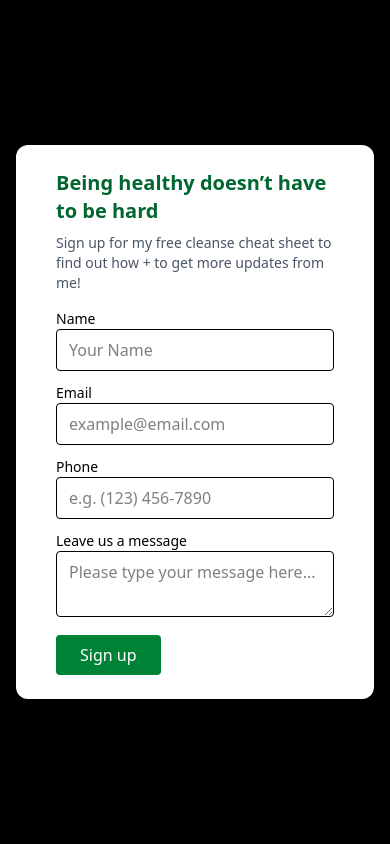
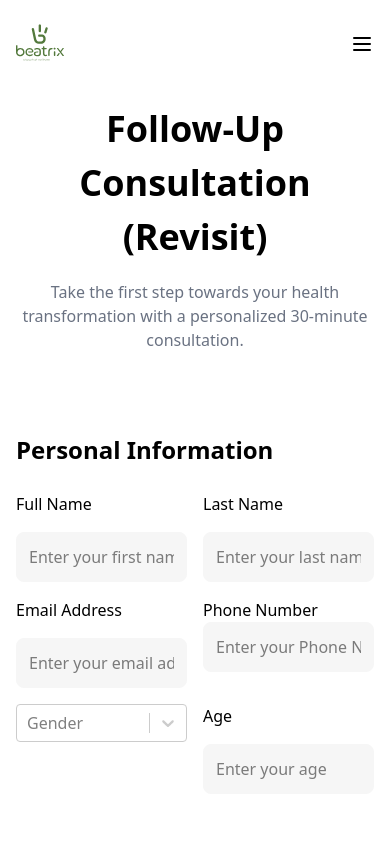
Before and after one commit to AfubeAngel/Beatrix-website, a Next.js app: page /followup in a window 390 px wide. Shown: the top 844 px of the page. Built offline with nearby package versions, Linux system fonts and the light colour scheme.

Commit message:
update consultaion pages

```diff
--- a/pages/_app.tsx
+++ b/pages/_app.tsx
@@ -1,13 +1,11 @@
 import "@/styles/globals.css";
 import type { AppProps } from "next/app";
 import Footer from "./components/Footer";
-import SignupPopup from "./components/SignupModal";
 
 export default function App({ Component, pageProps }: AppProps) {
   return (
     <>
       <div className="relative">
-        <SignupPopup />
         <Component {...pageProps} />
         <Footer />
       </div>
--- a/pages/consultation.tsx
+++ b/pages/consultation.tsx
@@ -8,7 +8,7 @@ export default function Consultation() {
   return (
     <>
       <Navbar />
-      <section className=" mt-8 lg:mt-[85px] max-w-7xl mx-auto px-4 lg:px-[120px]">
+      <section className=" mt-8 lg:mt-[85px] max-w-7xl mx-auto px-4 lg:px-[50px]">
         <div className="flex flex-col items-center gap-4">
         <h2 className="text-[36px] lg:text-[64px] font-semibold text-center leading-18 max-w-3xl">
           Schedule Consultation and Health Coaching
--- a/pages/firstconsultation.tsx
+++ b/pages/firstconsultation.tsx
@@ -50,8 +50,8 @@ export default function Consultation() {
   return (
     <>
       <Navbar />
-      <div className="min-h-screen flex justify-center max-w-7xl mx-auto py-10 px-4 lg:px-[150px]">
-        <div className="bg-white p-8 rounded-lg w-full ">
+      <div className="min-h-screen flex max-w-7xl mx-auto py-10 px-4 lg:px-[150px]">
+        <div className="bg-white rounded-lg w-full ">
           <h2 className="text-2xl font-bold text-center mb-4">
             First-time Consultation
           </h2>
@@ -60,26 +60,28 @@ export default function Consultation() {
             personalized 30-minute consultation.
           </p>
 
-          <form onSubmit={handleSubmit(onSubmit)} className="space-y-4">
+          <form onSubmit={handleSubmit(onSubmit)} className="space-y-4 items-center ">
             {/* Full Name */}
-            <div>
-              <label className="block text-gray-700">Full Name</label>
+            <div className='flex flex-col gap-4'>
+              <label className="block text-black">Full Name</label>
               <input
-                {...register("fullName")}
+              {...register("fullName")}
                 type="text"
-                placeholder="Enter your full name"
-                className="w-full px-3 py-2 border rounded-lg focus:outline-none focus:ring-2 focus:ring-blue-500"
+                name="name"
+                className="w-full p-3 border bg-[#F6F6F6] border-[#F6F6F6] rounded-lg"
+                placeholder='Enter your full name'
+                required
               />
             </div>
 
             {/* Email */}
-            <div>
-              <label className="block text-gray-700">Email Address</label>
+            <div className='flex flex-col gap-4'>
+              <label className="block text-black">Email Address</label>
               <input
                 {...register("email")}
                 type="email"
                 placeholder="Enter your email"
-                className="w-full px-3 py-2 border rounded-lg focus:outline-none focus:ring-2 focus:ring-blue-500"
+                className="w-full p-3 border bg-[#F6F6F6] border-[#F6F6F6] rounded-lg"
               />
             </div>
 
@@ -99,13 +101,13 @@ export default function Consultation() {
                   )}
                 />
               </div>
-              <div>
-                <label className="block text-gray-700">Age</label>
+              <div className='flex flex-col gap-4'>
+                <label className="block text-black">Age</label>
                 <input
                   {...register("age")}
                   type="number"
                   placeholder="Enter your age"
-                  className="w-full px-3 py-2 border rounded-lg focus:outline-none focus:ring-2 focus:ring-blue-500"
+                  className="w-full p-3 border bg-[#F6F6F6] border-[#F6F6F6] rounded-lg"
                 />
               </div>
             </div>
@@ -118,7 +120,7 @@ export default function Consultation() {
                   {...register("phone")}
                   type="tel"
                   placeholder="Enter phone number"
-                  className="w-full px-3 py-2 border rounded-lg focus:outline-none focus:ring-2 focus:ring-blue-500"
+                  className="w-full p-3 border bg-[#F6F6F6] border-[#F6F6F6] rounded-lg"
                 />
               </div>
               <div>
@@ -139,7 +141,11 @@ export default function Consultation() {
               </div>
             </div>
 
-            <div className="grid grid-cols-2 gap-4">
+            <div className="mt-10 lg:mt-[100px]">
+          <h3>Pick Your Consultation Time</h3>
+          <p>Select a date and time that works best for you. Your consultation will be held via
+          Google Meet, and you’ll receive a link after booking</p>
+            <div className="grid grid-cols-2 gap-4 mt-10">
             {/* Date Picker */}
             <div>
               <label className="block w-full text-gray-700">
@@ -169,11 +175,12 @@ export default function Consultation() {
               />
             </div>
             </div>
+            </div>
 
             {/* Submit Button */}
             <button
               type="submit"
-              className="w-full bg-primary-main text-white py-2 rounded-lg hover:bg-blue-700 transition"
+              className="w-[198px] h-[52px] mt-10 lg:mt-[100px] bg-primary-main text-white py-2 rounded-lg hover:bg-green-700 transition"
             >
               Book your consultation
             </button>
--- a/pages/followup.tsx
+++ b/pages/followup.tsx
@@ -45,9 +45,9 @@ export default function FollowUpConsultation() {
   return (
     <>
       <Navbar />
-      <div className="min-h-screen flex justify-center py-10 px-4">
-        <div className="bg-white p-8 w-full max-w-2xl">
-          <h2 className="text-2xl font-bold text-center mb-4">
+      <div className="min-h-screen flex justify-center py-10 ">
+        <div className="bg-white w-full max-w-7xl mx-auto px-4 lg:px-[120px] ">
+          <h2 className="text-[36px] lg:text-[64px] font-bold text-center mb-4">
             Follow-Up Consultation (Revisit)
           </h2>
           <p className="text-gray-500 text-center mb-6">
@@ -57,93 +57,227 @@ export default function FollowUpConsultation() {
 
           <form onSubmit={handleSubmit(onSubmit)} className="space-y-4">
             {/* Personal Information */}
-            <h3 className="text-xl font-semibold">Personal Information</h3>
+            <h3 className="text-[24px] lg:text-[36px] font-semibold mt-20 lg:mt-[100px] mb-6 lg:mb-10 ">
+              Personal Information
+            </h3>
             <div className="grid grid-cols-2 gap-4">
+              <div className="flex flex-col gap-4">
+                <label className="block text-black">Full Name</label>
                 <input
                   {...register("firstName")}
-                placeholder="First name"
-                className="input-field"
+                  type="text"
+                  name="name"
+                  className="w-full p-3 border bg-[#F6F6F6] border-[#F6F6F6] rounded-lg"
+                  placeholder="Enter your first name"
+                  required
                 />
+              </div>
+              <div className="flex flex-col gap-4">
+                <label className="block text-black">Last Name</label>
                 <input
                   {...register("lastName")}
-                placeholder="Surname name"
-                className="input-field"
+                  type="text"
+                  name="name"
+                  className="w-full p-3 border bg-[#F6F6F6] border-[#F6F6F6] rounded-lg"
+                  placeholder="Enter your last name"
+                  required
                 />
               </div>
+            </div>
             <div className="grid grid-cols-2 gap-4">
+              <div className="flex flex-col gap-4">
+                <label className="block text-black">Email Address</label>
                 <input
                   {...register("email")}
                   type="email"
-                placeholder="Email Address"
-                className="input-field"
+                  name="name"
+                  className="w-full p-3 border bg-[#F6F6F6] border-[#F6F6F6] rounded-lg"
+                  placeholder="Enter your email address"
+                  required
                 />
+              </div>
+              <div>
+                <label className="block text-black">Phone Number</label>
                 <input
                   {...register("phone")}
                   type="tel"
-                placeholder="Phone Number"
-                className="input-field"
+                  placeholder="Enter your Phone Number"
+                  className="w-full p-3 border bg-[#F6F6F6] border-[#F6F6F6] rounded-lg"
+                  required
                 />
+              </div>
             </div>
             <div className="grid grid-cols-2 gap-4">
               <Select
                 options={genderOptions}
                 placeholder="Gender"
-                className="w-full"
+                className="w-full "
               />
+              <div className="flex flex-col gap-4">
+                <label className="block text-black">Age</label>
                 <input
                   {...register("age")}
                   type="number"
-                placeholder="Age"
-                className="input-field"
+                  placeholder="Enter your age"
+                  className="w-full p-3 border bg-[#F6F6F6] border-[#F6F6F6] rounded-lg"
+                  required
                 />
+              </div>
             </div>
 
             {/* Health Information */}
-            <h3 className="text-xl font-semibold">Health Information</h3>
+            <h3 className="text-[24px] lg:text-[36px] font-semibold mt-20 lg:mt-[100px] mb-6 lg:mb-10 ">
+              Health Information
+            </h3>
+
+            <div className="flex flex-col gap-4">
+              <label className="block text-black">
+                First, what positive changes have you noticed since your last
+                session?
+              </label>
               <textarea
                 {...register("positiveChanges")}
-              placeholder="First, what positive changes have you noticed since your last session?"
-              className="input-field"
+                placeholder="Please provide an answer"
+                rows={3}
+                className="input-field w-full p-3 border bg-[#F6F6F6] border-[#F6F6F6] rounded-lg"
               ></textarea>
+            </div>
+
+            <div className="flex flex-col gap-4">
+              <label className="block text-black">
+                What are your main concerns at this time?
+              </label>
               <textarea
                 {...register("mainConcerns")}
-              placeholder="What are your main concerns at this time?"
-              className="input-field"
+                placeholder="Please provide an answer"
+                rows={3}
+                className="input-field w-full p-3 border bg-[#F6F6F6] border-[#F6F6F6] rounded-lg"
               ></textarea>
+            </div>
+
+            <div className="flex flex-col gap-4">
+              <label className="block text-black">
+                Any changes with your weight?
+              </label>
               <textarea
                 {...register("weightChanges")}
-              placeholder="Any changes with your weight?"
-              className="input-field"
+                placeholder="Please provide an answer"
+                rows={3}
+                className="input-field w-full p-3 border bg-[#F6F6F6] border-[#F6F6F6] rounded-lg"
               ></textarea>
+            </div>
+
+            <div className="flex flex-col gap-4">
+              <label className="block text-black">How is your sleep?</label>
               <textarea
                 {...register("sleep")}
-              placeholder="How is your sleep?"
-              className="input-field"
+                placeholder="Please provide an answer"
+                rows={3}
+                className="input-field w-full p-3 border bg-[#F6F6F6] border-[#F6F6F6] rounded-lg"
               ></textarea>
+            </div>
+
+            <div className="flex flex-col gap-4">
+              <label className="block text-black">
+                Constipation or Diarrhea?
+              </label>
               <textarea
                 {...register("digestion")}
-              placeholder="Constipation or Diarrhea?"
-              className="input-field"
+                placeholder="Please provide an answer"
+                rows={3}
+                className="input-field w-full p-3 border bg-[#F6F6F6] border-[#F6F6F6] rounded-lg"
               ></textarea>
+            </div>
+
+            <div className="flex flex-col gap-4">
+              <label className="block text-black">How is your mood?</label>
               <textarea
                 {...register("mood")}
-              placeholder="How is your mood?"
-              className="input-field"
+                placeholder="Please provide an answer"
+                rows={3}
+                className="input-field w-full p-3 border bg-[#F6F6F6] border-[#F6F6F6] rounded-lg"
               ></textarea>
+            </div>
+
+            <div className="flex flex-col gap-4">
+              <label className="block text-black">Are you cooking more?</label>
               <textarea
                 {...register("cookingMore")}
-              placeholder="Are you cooking more?"
-              className="input-field"
+                placeholder="Please provide an answer"
+                rows={3}
+                className="input-field w-full p-3 border bg-[#F6F6F6] border-[#F6F6F6] rounded-lg"
               ></textarea>
+            </div>
+
+            {/* Additonal Information */}
+            <div className="mb-10 lg:mb-20">
+              <h3 className="text-[24px] lg:text-[36px] font-semibold mt-5 lg:mt-10 mb-4 ">
+                Additional Comments
+              </h3>
+
+              <div className="flex flex-col gap-4">
+                <label className="block text-black">
+                  Anything else you would like to share?:
+                </label>
+                <textarea
+                  {...register("positiveChanges")}
+                  placeholder="Enter comment"
+                  rows={3}
+                  className="input-field w-full p-3 border bg-[#F6F6F6] border-[#F6F6F6] rounded-lg"
+                ></textarea>
+              </div>
+            </div>
 
             {/* Submit Button */}
             <button
               type="submit"
-              className="w-full bg-blue-600 text-white py-2 rounded-lg hover:bg-blue-700 transition"
+              className="w-[121px] h-[52px] bg-primary-main text-white py-2 rounded-lg hover:bg-green-700 transition"
             >
-              {loading ? "Submitting..." : "Book your consultation"}
+              {loading ? "Submitting..." : "Submit form"}
             </button>
           </form>
+
+          {/* health assessment Cards */}
+          <section className="flex flex-col gap-10 mt-10 lg:mt-20">
+            <div className="flex flex-col gap-5">
+              <h3 className="text-2xl lg:text-4xl font-semibold">
+                Health Assessment Forms
+              </h3>
+              <p className="text-default">
+                Start your wellness journey by selecting the appropriate
+                consultation and completing your personalized health assessment.
+                All of your information will remain confidential between you and
+                the Health Coach
+              </p>
+            </div>
+            <div className="grid md:grid-cols-2 gap-6">
+              <div className="bg-gray-100 p-6 rounded-lg shadow-md ">
+                <h3 className="text-xl font-semibold">
+                  First-time consultation
+                </h3>
+                <p className="text-gray-600 mt-2">
+                  For new clients starting their wellness journey or addressing
+                  a new health goal.
+                </p>
+                <button className="mt-10 bg-primary-main text-white px-4 py-2 rounded-[10px] hover:bg-green-700">
+                  Book consultation
+                </button>
+              </div>
+
+              <div className="bg-gray-100 p-6 rounded-lg shadow-md ">
+                <h3 className="text-xl font-semibold">
+                  Follow-Up Consultation (Revisit)
+                </h3>
+                <p className="text-gray-600 mt-2">
+                  For existing clients to review progress, adjust plans, and
+                  continue their wellness journey.
+                </p>
+                <button className="mt-10 bg-primary-main text-white px-4 py-2 rounded-[10px] hover:bg-green-700">
+                  Schedule follow-up consultation
+                </button>
+              </div>
+            </div>
+          </section>
         </div>
       </div>
     </>
```
Lines whose indentation alone changed are shown as unchanged.
